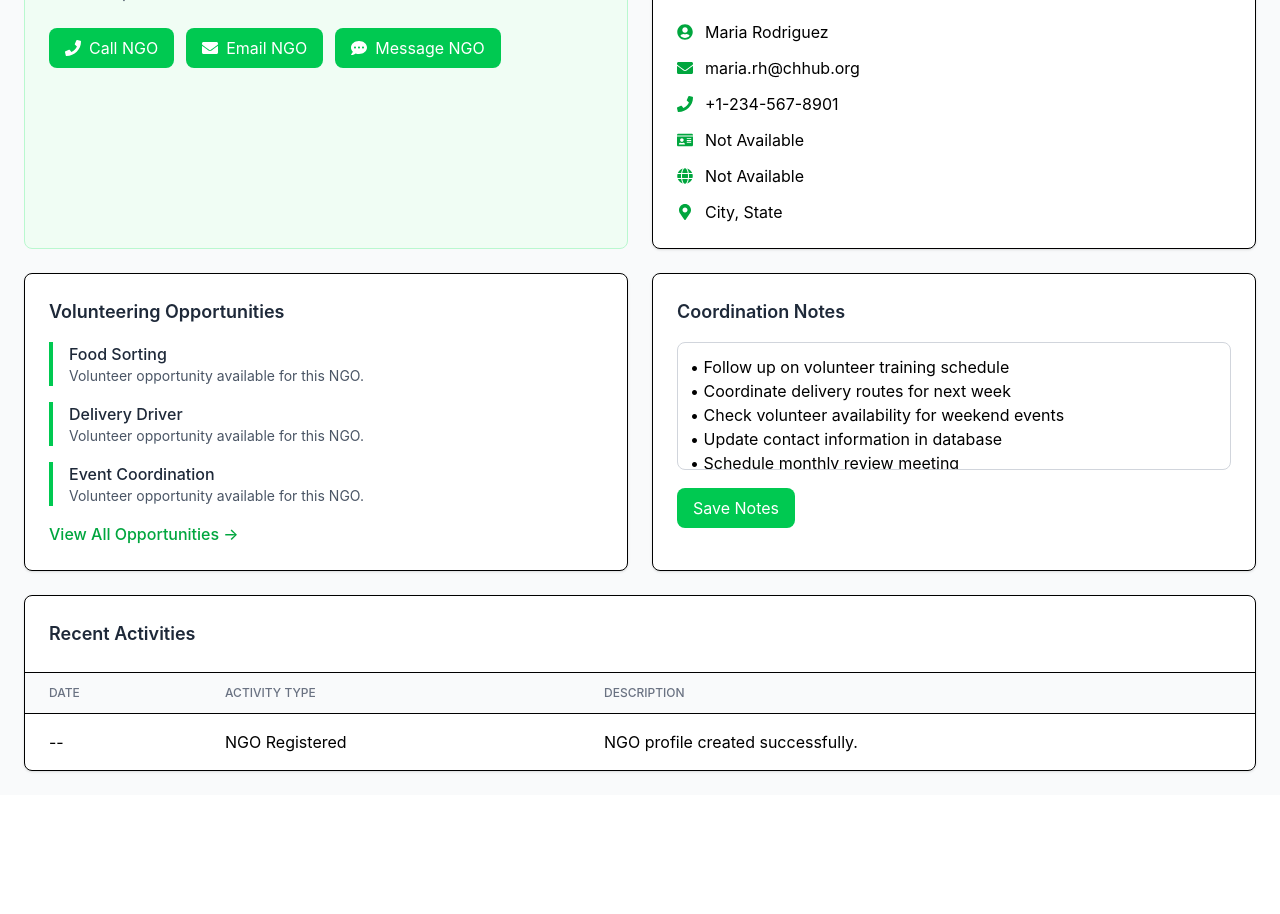
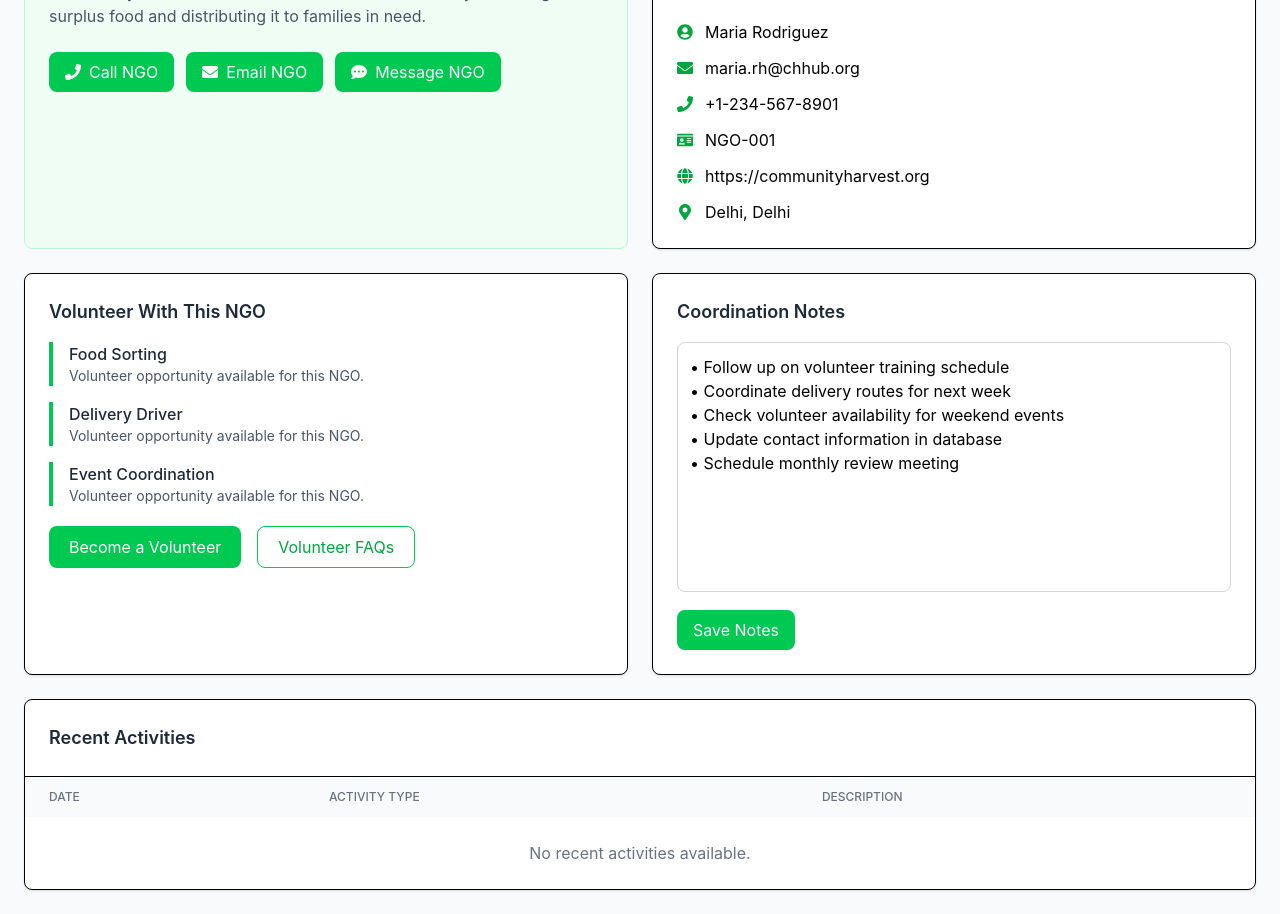
Before and after one commit to simranchoudhary2907/GoodGrub, a React (Vite) app in the folder frontend/: page /ngo-profile/1 in a window 1280 px wide. Shown: the part 440-1354 px from the top of the page. Before the commit the page ends 1235 px from the top, so only its background shows below. Built offline with nearby package versions, Linux system fonts and the light colour scheme.

Commit message:
Enhance NGO dashboard and profile UI

```diff
--- a/frontend/src/Data/ngoData.js
+++ b/frontend/src/Data/ngoData.js
@@ -2,57 +2,134 @@
   {
     id: 1,
     name: "Community Harvest Hub",
+    registration: "NGO-001",
+    website: "https://communityharvest.org",
+    city: "Delhi",
+    state: "Delhi",
+    description:
+      "Community Harvest Hub works to reduce food waste by collecting surplus food and distributing it to families in need.",
+
+    familiesServed: 2500,
+    volunteers: 120,
+    foodDistributed: "15,000 Meals",
+    eventsHosted: 35,
+
+    logo: null,
+
     focusAreas: ["Food Distribution", "Youth Support"],
+
     contact: {
       name: "Maria Rodriguez",
       email: "maria.rh@chhub.org",
-        phone: "+1-234-567-8901"
+      phone: "+1-234-567-8901",
     },
-      opportunities: ["Food Sorting", "Delivery Driver", "Event Coordination"]
+
+    opportunities: [
+      "Food Sorting",
+      "Delivery Driver",
+      "Event Coordination",
+    ],
   },
+
   {
     id: 2,
     name: "Nourish Neighbors Collective",
+    registration: "NGO-002",
+    website: "https://nourishneighbors.org",
+    city: "Bengaluru",
+    state: "Karnataka",
+    description:
+      "Nourish Neighbors Collective supports homeless communities through food distribution and community garden initiatives.",
+
+    familiesServed: 1800,
+    volunteers: 95,
+    foodDistributed: "11,500 Meals",
+    eventsHosted: 26,
+
+    logo: null,
+
     focusAreas: ["Homeless Aid", "Community Gardens"],
+
     contact: {
       name: "David Chen",
       email: "david.ch@nnc.org",
-        phone: "+1-234-567-8902"
+      phone: "+1-234-567-8902",
     },
-      opportunities: ["Garden Maintenance", "Kitchen Prep", "Outreach"]
+
+    opportunities: [
+      "Garden Maintenance",
+      "Kitchen Prep",
+      "Outreach",
+    ],
   },
+
   {
     id: 3,
     name: "GreenPlate Initiative",
-      focusAreas: ["Food Waste Reduction", "Education"],
+    registration: "NGO-003",
+    website: "https://greenplate.org",
+    city: "Hyderabad",
+    state: "Telangana",
+    description:
+      "GreenPlate Initiative focuses on reducing food waste and educating communities about sustainable food practices.",
+
+    familiesServed: 3200,
+    volunteers: 140,
+    foodDistributed: "20,000 Meals",
+    eventsHosted: 42,
+
+    logo: null,
+
+    focusAreas: [
+      "Food Waste Reduction",
+      "Education",
+    ],
+
     contact: {
       name: "Sophia Lee",
       email: "sophia.le@gpi.org",
-        phone: "+1-234-567-8903"
+      phone: "+1-234-567-8903",
     },
-      opportunities: ["Workshop Facilitator", "Collection Point Management"]
+
+    opportunities: [
+      "Workshop Facilitator",
+      "Collection Point Management",
+    ],
   },
+
   {
     id: 4,
     name: "Helping Hands Alliance",
-      focusAreas: ["Family Support", "Emergency Relief"],
+    registration: "NGO-004",
+    website: "https://helpinghands.org",
+    city: "Pune",
+    state: "Maharashtra",
+    description:
+      "Helping Hands Alliance provides emergency food relief and support to vulnerable families.",
+
+    familiesServed: 2100,
+    volunteers: 110,
+    foodDistributed: "13,200 Meals",
+    eventsHosted: 31,
+
+    logo: null,
+
+    focusAreas: [
+      "Family Support",
+      "Emergency Relief",
+    ],
+
     contact: {
       name: "John Smith",
       email: "john.sm@hha.org",
-        phone: "+1-234-567-8904"
+      phone: "+1-234-567-8904",
     },
-      opportunities: ["Packing Kits", "Distribution Support"]
+
+    opportunities: [
+      "Packing Kits",
+      "Distribution Support",
+    ],
   },
-    // {
-    //   id: 5,
-    //   name: "Food For Thought",
-    //   focusAreas: ["Elderly Care", "Meal Delivery"],
-    //   contact: {
-    //     name: "Emily White",
-    //     email: "emily.wh@fft.org",
-    //     phone: "+1-234-567-8905"
-    //   },
-    //   opportunities: ["Meal Preparation", "Route Driver", "Companionship Visits"]
 
   {
     id: 5,
@@ -61,10 +138,20 @@
     website: "https://foodforthought.org",
     city: "Mumbai",
     state: "Maharashtra",
-      description: "Food For Thought provides nutritious meals to elderly citizens.",
+    description:
+      "Food For Thought provides nutritious meals to elderly citizens and underserved communities.",
+
+    familiesServed: 1250,
+    volunteers: 85,
+    foodDistributed: "18,500 Meals",
+    eventsHosted: 24,
+
     logo: null,
 
-      focusAreas: ["Elderly Care", "Meal Delivery"],
+    focusAreas: [
+      "Elderly Care",
+      "Meal Delivery",
+    ],
 
     contact: {
       name: "Emily White",
@@ -76,8 +163,35 @@
       "Meal Preparation",
       "Route Driver",
       "Companionship Visits",
-      ]
+    ],
 
-    }];
+
+activities: [
+  {
+    date: "12 Jul 2026",
+    type: "Food Distribution",
+    description: "Distributed 250 meals to families."
+  },
+  {
+    date: "09 Jul 2026",
+    type: "Volunteer Drive",
+    description: "15 new volunteers joined."
+  },
+  {
+    date: "05 Jul 2026",
+    type: "Food Collection",
+    description: "Collected surplus food from restaurants."
+  }
+],
+
+
+
+
+  },
+
+];
+
+
+
 
 export default defaultNGOs;
--- a/frontend/src/pages/NGOProfile.jsx
+++ b/frontend/src/pages/NGOProfile.jsx
@@ -1,6 +1,8 @@
 import defaultNGOs from "../Data/ngoData";
-import React, { useState } from "react";
-import { useParams } from "react-router-dom";
+// import React, { useState } from "react";
+import React, { useState} from "react";
+// import { useParams } from "react-router-dom";
+import { useParams, useNavigate } from "react-router-dom";
 import Navbar from "../components/Navbar";
 
 import {
@@ -22,6 +24,7 @@ import {
 
 const NGOProfile = () => {
   const { id } = useParams();
+  const navigate = useNavigate();
 
   const safeValue = (val) => (val ? val : "0");
 
@@ -34,11 +37,28 @@ const NGOProfile = () => {
     (item) => item.id === Number(id)
   );
 
-  const [notes, setNotes] = useState(`• Follow up on volunteer training schedule
+  // notes
+const [notes, setNotes] = useState(() => {
+  const saved = localStorage.getItem(`notes_${id}`);
+
+  return (
+    saved ||
+    `• Follow up on volunteer training schedule
 • Coordinate delivery routes for next week
 • Check volunteer availability for weekend events
 • Update contact information in database
-• Schedule monthly review meeting`);
+• Schedule monthly review meeting`
+  );
+
+});
+
+// Save Notes
+  const handleSaveNotes = () => {
+  localStorage.setItem(`notes_${id}`, notes);
+  alert("Notes saved successfully!");
+};
+
+// const [showOpportunities, setShowOpportunities] = useState(false);
 
   // NGO Not Found
   if (!ngo) {
@@ -199,12 +219,20 @@ const NGOProfile = () => {
 
     <div className="flex flex-wrap gap-3">
 
-      <button className="bg-green-500 text-white px-4 py-2 rounded-lg hover:bg-green-600 flex items-center">
+      {/* <button className="bg-green-500 text-white px-4 py-2 rounded-lg hover:bg-green-600 flex items-center">
 
         <FaPhone className="mr-2" />
 
         Call NGO
 
+      </button> */}
+
+      <button
+      onClick={() => window.location.href = `tel:${ngo.contact?.phone}`}
+      className="bg-green-500 text-white px-4 py-2 rounded-lg hover:bg-green-600 flex items-center"
+    >
+      <FaPhone className="mr-2" />
+      Call NGO
     </button>
 
       <button className="bg-green-500 text-white px-4 py-2 rounded-lg hover:bg-green-600 flex items-center">
@@ -368,7 +396,7 @@ const NGOProfile = () => {
 
     <h3 className="text-lg font-semibold text-gray-800 mb-4">
 
-      Volunteering Opportunities
+      Volunteer With This NGO
 
     </h3>
 
@@ -411,11 +439,23 @@ const NGOProfile = () => {
 
     </div>
 
-    <button className="text-green-600 hover:text-green-800 mt-4 font-medium">
+   <div className="flex gap-4 mt-5">
 
-      View All Opportunities →
+  <button
+    onClick={() => navigate("/volunteer-signup")}
+    className="bg-green-500 hover:bg-green-600 text-white px-5 py-2 rounded-lg transition"
+  >
+    Become a Volunteer
+  </button>
 
+  <button
+    onClick={() => navigate("/volunteer-faqs")}
+    className="border border-green-500 text-green-600 hover:bg-green-50 px-5 py-2 rounded-lg transition"
+  >
+    Volunteer FAQs
   </button>
+
+</div>
 
   </div>
 
@@ -430,11 +470,14 @@ const NGOProfile = () => {
   <textarea
     value={notes}
     onChange={(e) => setNotes(e.target.value)}
-    className="w-full h-32 p-3 border border-gray-300 rounded-lg focus:outline-none focus:ring-2 focus:ring-green-500 resize-none"
+    className="w-full h-[250px] p-3 border border-gray-300 rounded-lg focus:outline-none focus:ring-2 focus:ring-green-500 resize-none"
     placeholder="Add coordination notes..."
   />
 
-  <button className="bg-green-500 text-white px-4 py-2 rounded-lg hover:bg-green-600 mt-3">
+<button
+  onClick={handleSaveNotes}
+  className="bg-green-500 text-white px-4 py-2 rounded-lg hover:bg-green-600 mt-3"
+>
   Save Notes
 </button>
 
@@ -480,21 +523,42 @@ const NGOProfile = () => {
 
 <tbody>
 
-        <tr className="border-t">
+  {ngo.activities?.length ? (
+
+    ngo.activities.map((activity, index) => (
+
+      <tr key={index} className="border-t hover:bg-gray-50">
 
         <td className="px-6 py-4">
-            --
+          {activity.date}
         </td>
 
         <td className="px-6 py-4">
-            NGO Registered
+          {activity.type}
         </td>
 
         <td className="px-6 py-4">
-            NGO profile created successfully.
+          {activity.description}
         </td>
 
       </tr>
+
+    ))
+
+  ) : (
+
+    <tr>
+
+      <td
+        colSpan="3"
+        className="text-center py-6 text-gray-500"
+      >
+        No recent activities available.
+      </td>
+
+    </tr>
+
+  )}
 
 </tbody>
 
@@ -504,11 +568,65 @@ const NGOProfile = () => {
 
 </div>
 
+{/* Popup starts here */}
+
+{/* {showOpportunities && (
+  <div className="fixed inset-0 bg-black/40 flex items-center justify-center z-50">
+    <div className="bg-white w-[500px] rounded-xl shadow-xl p-6">
+
+      <h2 className="text-2xl font-bold mb-5">
+        All Volunteering Opportunities
+      </h2>
+
+<div className="space-y-3">
+
+  {ngo.opportunities?.length ? (
+
+    ngo.opportunities.map((item, index) => (
+
+      <div
+        key={index}
+        className="flex items-center border rounded-lg p-3"
+      >
+        <span className="text-green-600 mr-3">✔</span>
+
+        <span>{item}</span>
+
+      </div>
+
+    ))
+
+  ) : (
+
+    <p className="text-gray-500">
+      No opportunities available.
+    </p>
+
+  )}
+
+</div>
+
+      <div className="flex justify-end mt-6">
+
+        <button
+          onClick={() => setShowOpportunities(false)}
+          className="bg-orange-500 text-white px-5 py-2 rounded-lg hover:bg-orange-600"
+        >
+          Close
+        </button>
+
+      </div>
+
+    </div>
+  </div>
+)} */}
+
 </div>
 
 </div>
 
 </div>
+
 );
 };
 
--- a/frontend/src/pages/NGOs.jsx
+++ b/frontend/src/pages/NGOs.jsx
@@ -361,6 +361,15 @@ const ngo = {
   opportunities: newNGO.opportunities
     .split(",")
     .map((item) => item.trim()),
+
+  activities: [
+  {
+    date: new Date().toLocaleDateString(),
+    type: "NGO Registered",
+    description: "NGO profile created successfully."
+  }
+],
+
 };
 
 
```
Lines whose indentation alone changed are shown as unchanged.
